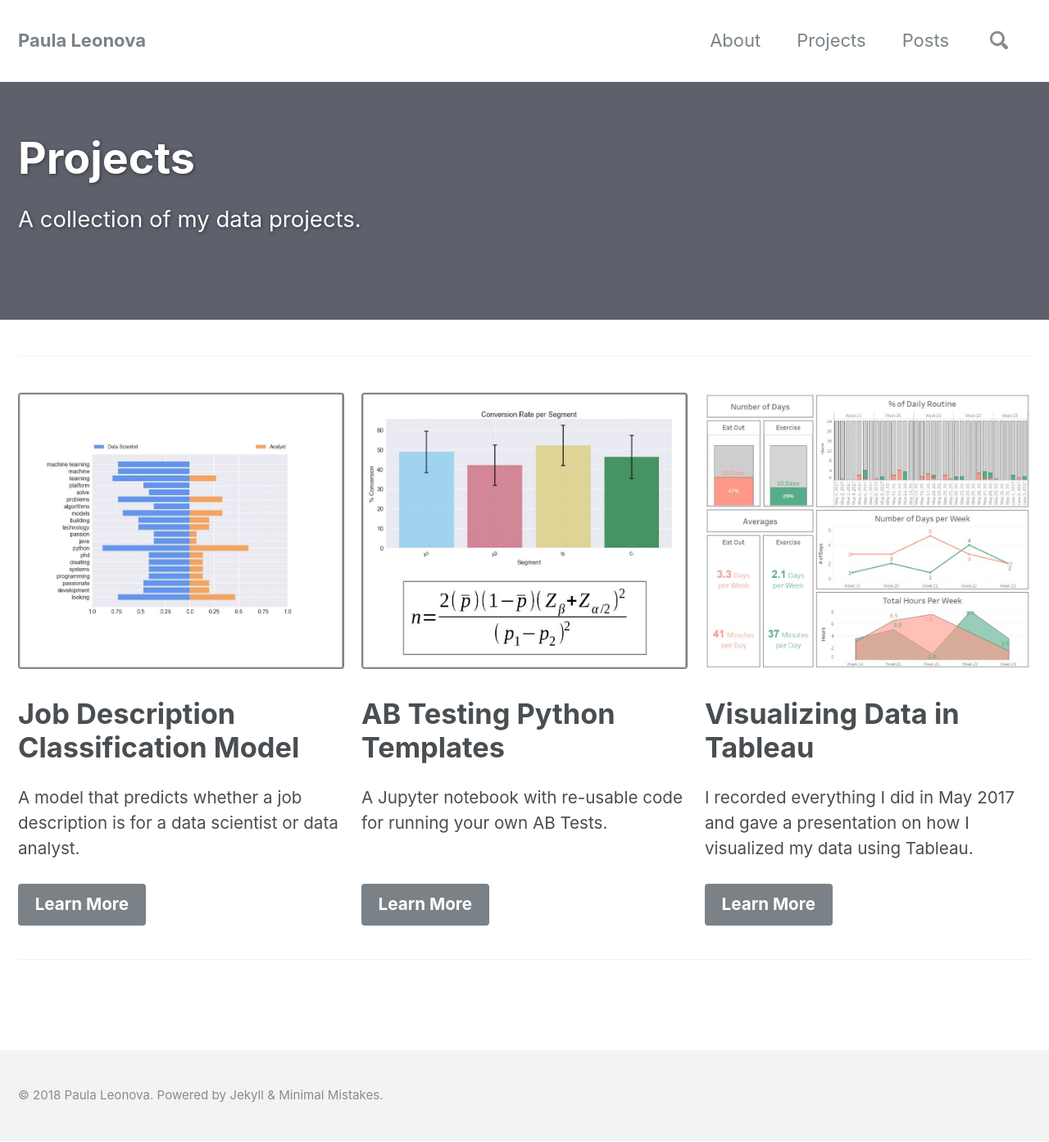
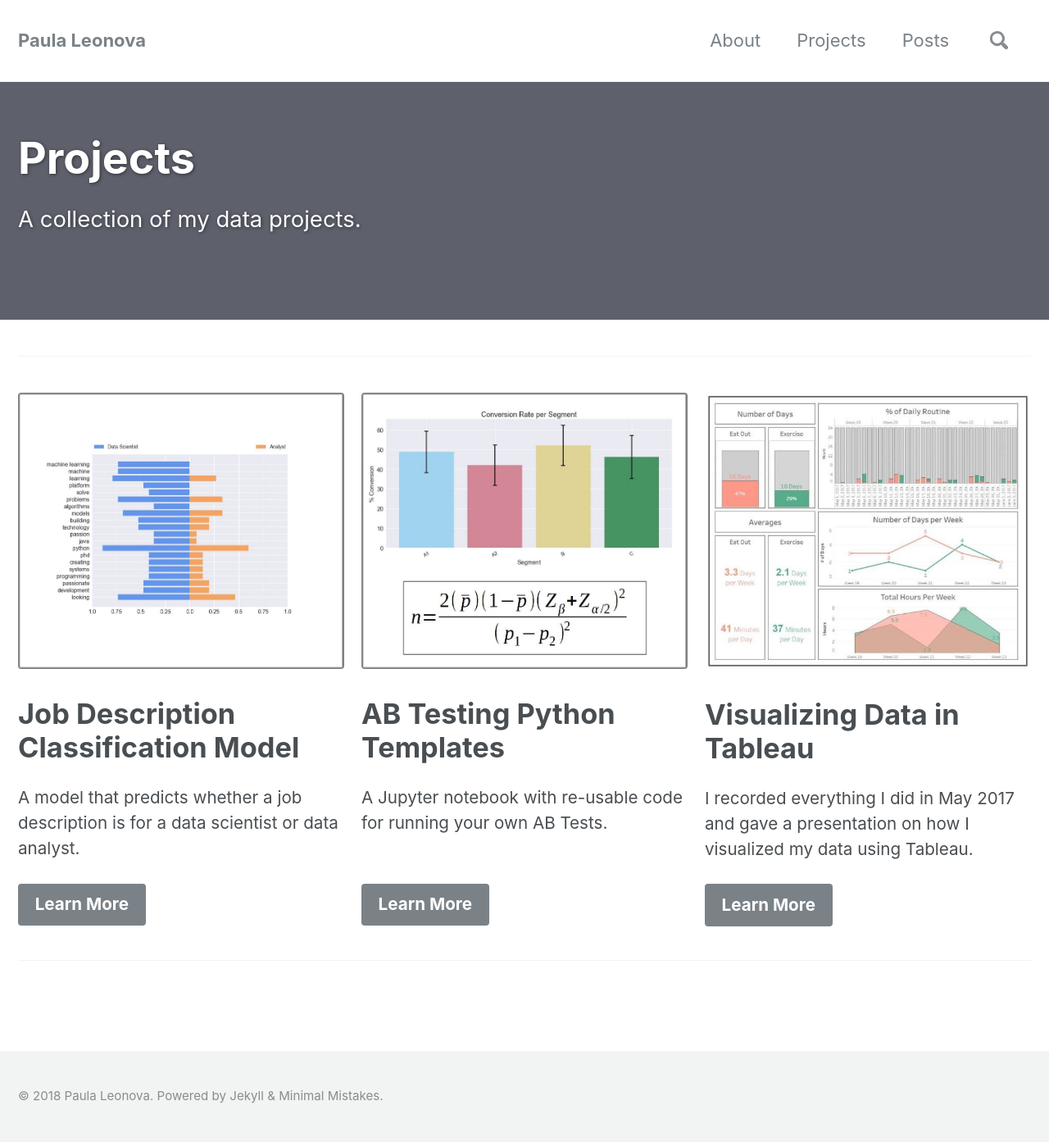
Before and after one commit to pleonova/pleonova.github.io, a Jekyll site: the page built from _pages/projects.md, in a window 1280 px wide. Shown: the whole page at 82% size. Built offline with Jekyll 4.4.1, drawn with Linux system fonts in a browser that asks for light colours; nearby versions of some CDN libraries.

Commit message:
Update tableau project image

```diff
--- a/_pages/projects.md
+++ b/_pages/projects.md
@@ -24,7 +24,7 @@ feature_row:
     url: "https://github.com/pleonova/ab-testing"
     btn_class: "btn--primary"
     btn_label: "Learn More"
-  - image_path: /images/display-tableau.JPG
+  - image_path: /images/display-tableau-border.jpg
     alt: "Visualizing Data in Tableau"
     title: "Visualizing Data in Tableau"
     excerpt: "I recorded everything I did in May 2017 and gave a presentation on how I visualized my data using Tableau."
```
Also changed, not shown: images/display-tableau-border.jpg (added).
